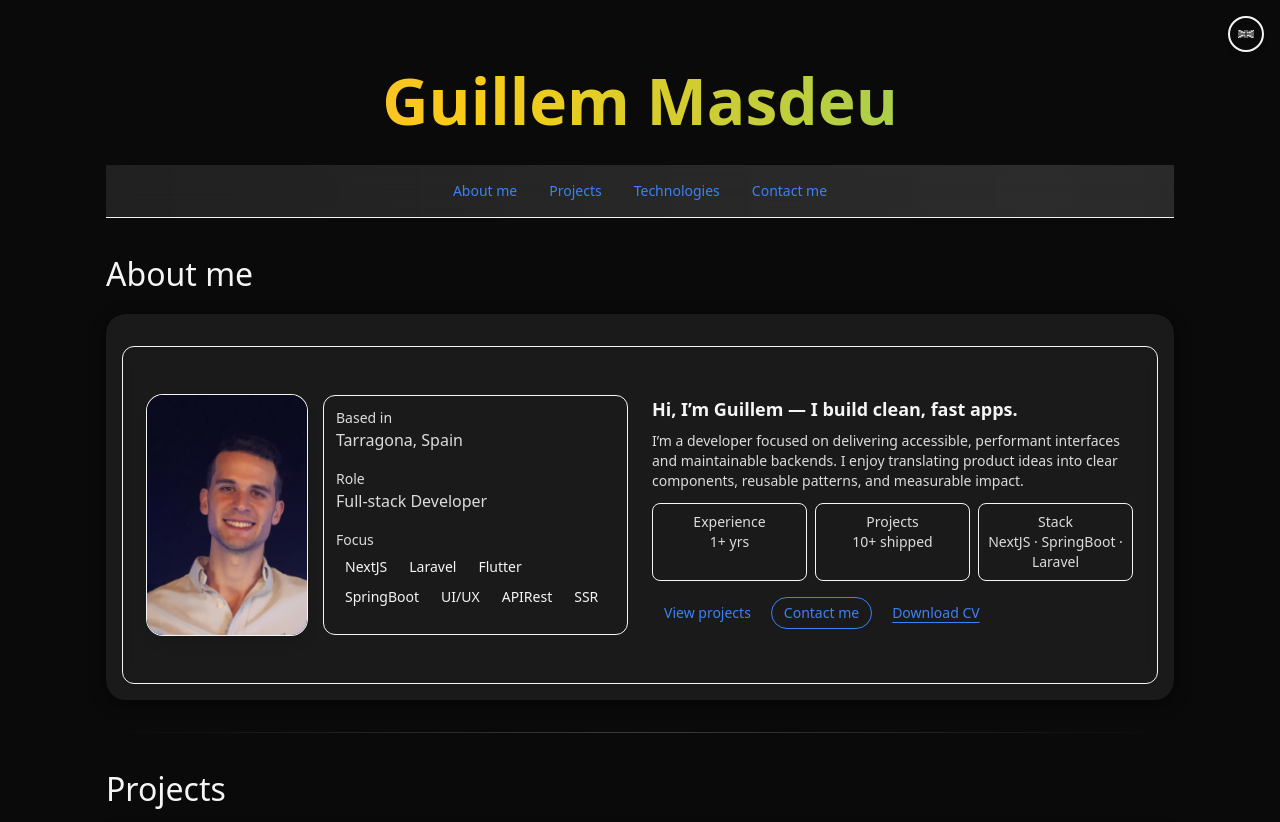
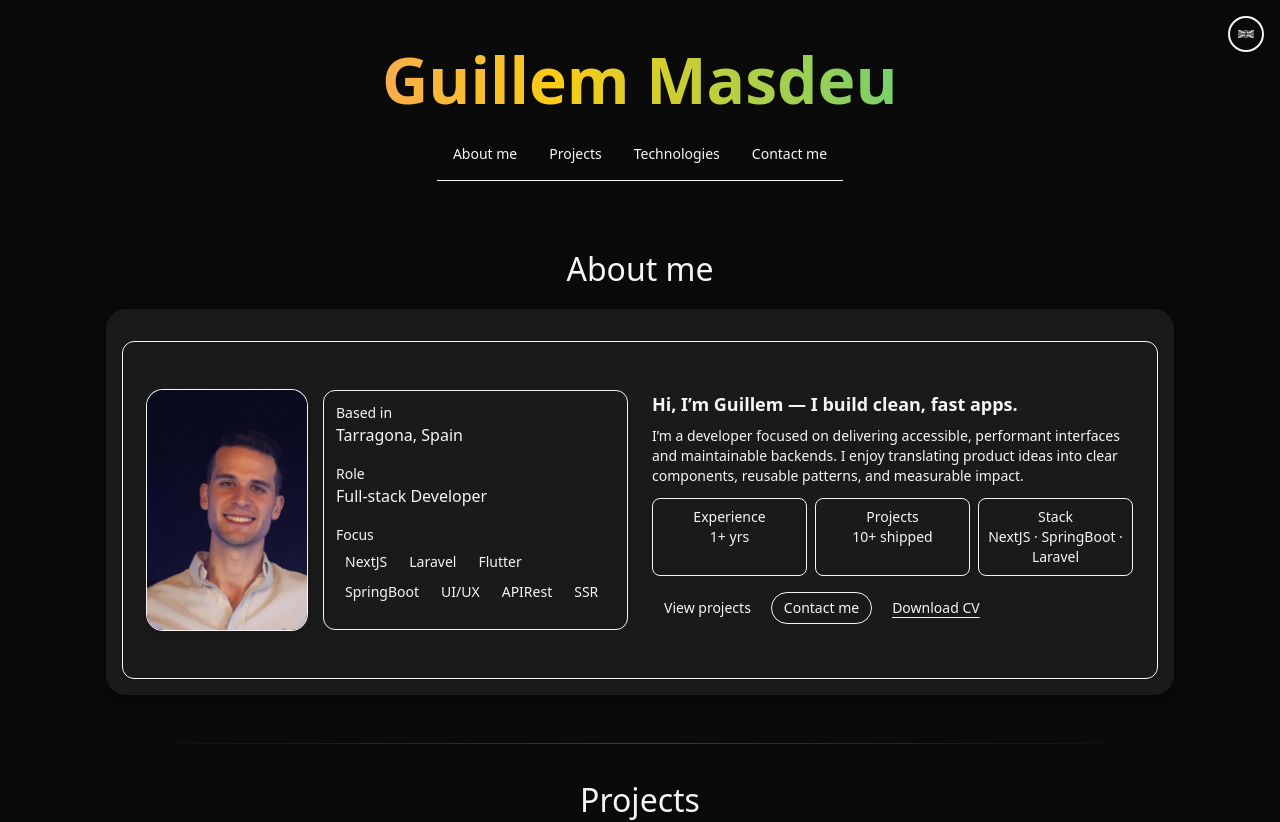
Before and after one commit to g-masdeu/portfolio, a Next.js app: page / in a window 1280 px wide. Shown: the top 822 px of the page. Built offline with nearby package versions, Linux system fonts and the light colour scheme.

Commit message:
animacion titulo pixar

```diff
--- a/app/globals.css
+++ b/app/globals.css
@@ -1,7 +1,9 @@
 @import "tailwindcss";
 @import "tw-animate-css";
 
-/* GLOBAL STYLES */
+/* =========================================
+   1. ESTILOS GLOBALES
+   ========================================= */
 html {
   scroll-behavior: smooth;
 }
@@ -12,65 +14,128 @@ body {
   display: flex;
   flex-direction: column;
   align-items: center;
-  background-color: #0a0a0a; /* Main color negro */
+  background-color: #0a0a0a;
   color: #f5f5f5;
   font-family: var(--font-sans);
+  overflow-x: hidden; /* CRUCIAL: Evita barras de scroll lateral durante la animación de rebote */
 }
 
-/* HEADER NAME */
+/* =========================================
+   2. KEYFRAMES DE ANIMACIÓN
+   ========================================= */
+
+/* --- A. COLORES DEL TEXTO (Bucle infinito) --- */
+@keyframes gradientText {
+  0% { background-position: 0% 50%; }
+  50% { background-position: 100% 50%; }
+  100% { background-position: 0% 50%; }
+}
+
+/* --- B. INTRO PIXAR (Caída + Rebote Elástico + Subida) --- */
+/* Nota: Usamos scale(X, Y) para simular que el texto se aplasta y estira */
+@keyframes pixarIntro {
+  /* FASE 1: CAÍDA */
+  0% { transform: translateY(-150vh) scale(0.5); opacity: 0; animation-timing-function: ease-in; }
+  10% { transform: translateY(-80vh) scale(0.75); opacity: 0.5; animation-timing-function: ease-in; }
+
+  /* IMPACTO 1: Se estira antes de tocar suelo */
+  18% { transform: translateY(33vh) scale(1.15, 1.85); opacity: 1; animation-timing-function: linear; }
+
+  /* APLASTAMIENTO MÁXIMO */
+  22% { transform: translateY(35vh) scale(1.9, 1.1); animation-timing-function: cubic-bezier(0.34, 1.56, 0.64, 1); }
+
+  /* REBOTE 1 (Alto) */
+  28% { transform: translateY(30vh) scale(1.2, 1.8); animation-timing-function: ease-out; }
+  36% { transform: translateY(18vh) scale(1.35, 1.65); animation-timing-function: ease-in; }
+
+  /* IMPACTO 2 */
+  44% { transform: translateY(35vh) scale(1.75, 1.25); animation-timing-function: cubic-bezier(0.34, 1.56, 0.64, 1); }
+
+  /* REBOTE 2 (Medio) */
+  56% { transform: translateY(26vh) scale(1.4, 1.6); animation-timing-function: ease-in; }
+
+  /* IMPACTO 3 */
+  62% { transform: translateY(35vh) scale(1.65, 1.35); animation-timing-function: cubic-bezier(0.34, 1.56, 0.64, 1); }
+
+  /* ESTABILIZACIÓN EN EL CENTRO (Pausa para leer) */
+  82% { transform: translateY(35vh) scale(1.5, 1.5); animation-timing-function: ease-in-out; }
+  88% { transform: translateY(35vh) scale(1.5, 1.5); }
+
+  /* FASE FINAL: SUBIDA (Anticipación y despegue) */
+  90% { transform: translateY(36vh) scale(1.55, 1.45); animation-timing-function: ease-in; } /* Se agacha */
+  93% { transform: translateY(25vh) scale(1.35, 1.65); animation-timing-function: ease-out; } /* Salta */
+
+  /* POSICIÓN FINAL */
+  100% { transform: translateY(0) scale(1, 1); animation-timing-function: ease-out; }
+}
+
+/* --- C. APARICIÓN DEL CONTENIDO (Reveal) --- */
+@keyframes contentReveal {
+  0% {
+    opacity: 0;
+    transform: translateY(60px); /* Aparece desde abajo */
+    filter: blur(8px);
+  }
+  100% {
+    opacity: 1;
+    transform: none; /* IMPRESCINDIBLE: Elimina la transformación para que 'fixed' y 'sticky' funcionen */
+    filter: blur(0);
+  }
+}
+
+/* =========================================
+   3. CLASES UTILITARIAS (Para usar en React)
+   ========================================= */
+
+/* Aplica al H1 */
+.animate-pixar {
+  animation:
+    pixarIntro 3.5s forwards, /* La coreografía física */
+    gradientText 5s ease infinite; /* Los colores */
+
+  will-change: transform, opacity; /* Optimización navegador */
+  position: relative;
+  z-index: 50;
+}
+
+/* Aplica al resto (Navbar, Botón idioma, Secciones) */
+.animate-delayed-reveal {
+  opacity: 0; /* Empieza invisible */
+  animation: contentReveal 1.2s ease-out forwards;
+  animation-delay: 3.0s; /* Espera a que el título termine de rebotar */
+}
+
+/* =========================================
+   4. ESTILOS DE COMPONENTES
+   ========================================= */
+
 h1 {
-  margin: 5% 0 1rem 0;
+  margin: 1rem 0;
   font-size: 4rem;
   text-align: center;
   font-weight: bold;
   background: linear-gradient(90deg, #3b82f6, #f472b6, #facc15, #34d399);
   background-size: 300% 300%;
   -webkit-background-clip: text;
-  -webkit-text-fill-color: transparent;
-  animation: gradientText 5s ease infinite;
+  background-clip: text;
+  color: transparent;
 }
 
-@keyframes gradientText {
-  0% { background-position: 0% 50%; }
-  50% { background-position: 100% 50%; }
-  100% { background-position: 0% 50%; }
-}
-
-
-/* NAVBAR UNDER NAME */
+/* Navbar Sticky */
 header, .sticky {
   position: sticky;
   top: 0;
   width: 100%;
-  z-index: 50;
+  z-index: 40;
   background: transparent;
-  border-bottom: none;
   transition: all 0.3s ease-in-out;
 }
 
-header:hover, .sticky:hover {
+header:hover {
   transform: scale(1.01);
 }
 
-header:hover, .sticky:hover {
-  background: transparent;
-  transform: scale(1.02);
-}
-
-/* Gradient animado opcional */
-.sticky {
-  background: linear-gradient(90deg, #1f1f1f, #2c2c2c, #1f1f1f);
-  background-size: 200% 200%;
-  animation: gradientMove 8s ease infinite;
-}
-
-@keyframes gradientMove {
-  0% { background-position: 0% 50%; }
-  50% { background-position: 100% 50%; }
-  100% { background-position: 0% 50%; }
-}
-
-/* SECTIONS */
+/* Secciones */
 .seccion {
   border-radius: 1.25rem;
   margin: 1rem 0;
@@ -78,65 +143,33 @@ header:hover, .sticky:hover {
   max-width: 1100px;
   padding: 1rem;
   background: #1a1a1a;
-  box-shadow: 0 4px 15px rgba(0,0,0,0.5);
+  box-shadow: 0 4px 15px rgba(0, 0, 0, 0.5);
   transition: transform 0.3s ease, box-shadow 0.3s ease;
 }
 
 .seccion:hover {
   transform: translateY(-5px);
-  box-shadow: 0 8px 25px rgba(0,0,0,0.7);
+  box-shadow: 0 8px 25px rgba(0, 0, 0, 0.7);
 }
 
-/* SUBHEADINGS */
 h2 {
   margin: 2rem 0 1rem 0;
   font-size: 2rem;
   color: #f5f5f5;
+  text-align: center;
 }
 
-/* DIVIDER */
 .divider {
   height: 1px;
   width: 100%;
-  background: linear-gradient(to right, transparent, rgba(255,255,255,0.2), transparent);
+  max-width: 1100px;
+  background: linear-gradient(to right, transparent, rgba(255, 255, 255, 0.2), transparent);
   margin: 2rem 0;
 }
 
-/* TEXT & LINKS */
-p {
-  color: #dcdcdc;
+body > div {
+  width: 100%;
+  display: flex;
+  flex-direction: column;
+  align-items: center;
 }
-
-a {
-  color: #3b82f6;
-  transition: color 0.3s ease;
-}
-
-a:hover {
-  color: #60a5fa;
-}
-
-/* BODY CONTAINER */
-body > div {
-  max-width: 1100px;
-  width: 100%;
-  padding-inline: 1rem;
-}
-
-/* ANIMACIÓN H1 */
-@keyframes dropBounce {
-  0% { transform: translateY(-200%); opacity: 0; }
-  30% { transform: translateY(0%); }     /* Cae al suelo */
-  45% { transform: translateY(-30%); }   /* Rebote alto */
-  60% { transform: translateY(0%); }     /* Cae */
-  75% { transform: translateY(-10%); }   /* Rebote medio */
-  85% { transform: translateY(0%); }     /* Cae */
-  95% { transform: translateY(-3%); }    /* Rebote pequeño */
-  100% { transform: translateY(0); opacity: 1; }
-}
-
-.animate-drop-bounce {
-  animation:
-    dropBounce 1.2s cubic-bezier(0.28, 0.84, 0.42, 1) forwards,
-    gradientText 5s ease infinite;
-}
--- a/app/page.tsx
+++ b/app/page.tsx
@@ -1,72 +1,95 @@
 "use client";
 
-import { LanguageProvider, useLanguage } from "@/context/LanguageContext"; // Importa el provider
-import LanguageToggle from "@/components/LanguageToggle"; // Importa el botón
+import { useLanguage } from "@/context/LanguageContext";
+import LanguageToggle from "@/components/LanguageToggle";
 import Navigation from "@/components/Navigation";
 import ProjectsSection from "@/components/sections/ProjectSection";
 import AboutSection from "@/components/sections/AboutSection";
 import TechSection from "@/components/sections/TechSection";
 import ContactMeSection from "@/components/sections/ContactMeSection";
 
-// Creamos un componente interno para usar el hook 'useLanguage'
-function HomeContent() {
+export default function Home() {
   const { t } = useLanguage();
 
   return (
-    <div>
+    <div className="relative min-h-screen w-full flex flex-col items-center">
+
+      {/* Ancla invisible para volver arriba */}
       <div id="top" />
-      <LanguageToggle /> {/* Aquí va el botón de la bandera */}
 
-      {/* NOMBRE */}
-      <div className="overflow-hidden py-4">
-        <h1 className="text-4xl md:text-6xl font-bold text-center mt-8 mb-4 animate-drop-bounce">
+      {/*
+         1. BOTÓN DE IDIOMA
+         Se renderiza aquí limpio. La animación y posición van dentro del componente.
+      */}
+      <LanguageToggle />
+
+      {/*
+         2. TÍTULO CON ANIMACIÓN DE ENTRADA (PIXAR)
+         Es el único elemento visible al cargar la página.
+      */}
+      <div className="relative z-50 pt-8 px-4">
+        <h1 className="text-5xl md:text-7xl font-extrabold animate-pixar cursor-default">
           Guillem Masdeu
         </h1>
       </div>
 
-      {/* NAVBAR */}
-      <header className="sticky top-0 z-50">
+      {/*
+         3. NAVBAR (STICKY)
+         Tiene su propia animación de entrada (delayed).
+         Está fuera de <main> para garantizar que 'sticky' funcione.
+      */}
+      <header className="sticky top-0 z-40 mb-8 w-full flex justify-center animate-delayed-reveal">
         <Navigation />
       </header>
 
-      {/* ABOUT ME */}
+      {/*
+         4. RESTO DEL CONTENIDO
+         Todo esto aparece suavemente después de que el título sube.
+      */}
+      <main className="animate-delayed-reveal w-full flex flex-col items-center pb-20">
+
+        <div className="w-full max-w-[1100px] px-4 space-y-12">
+
+          {/* SECCIÓN: SOBRE MÍ */}
+          <div>
              <h2 id="about-me" className="scroll-mt-28">{t.about.title}</h2>
              <div className="seccion">
                <AboutSection />
              </div>
+          </div>
 
           <div className="divider" />
 
-      {/* PROJECTS */}
+          {/* SECCIÓN: PROYECTOS */}
+          <div>
             <h2 id="projects" className="scroll-mt-28">{t.projects.title}</h2>
             <div className="seccion">
               <ProjectsSection />
             </div>
+          </div>
 
           <div className="divider" />
 
-      {/* TECHNOLOGIES */}
+          {/* SECCIÓN: TECNOLOGÍAS */}
+          <div>
             <h2 id="technologies" className="scroll-mt-28">{t.tech.title}</h2>
             <div className="seccion">
               <TechSection />
             </div>
+          </div>
 
           <div className="divider" />
 
-      {/* CONTACT */}
+          {/* SECCIÓN: CONTACTO */}
+          <div>
             <h2 id="contact" className="scroll-mt-28">{t.contact.title}</h2>
             <div className="seccion">
               <ContactMeSection />
             </div>
           </div>
+
+        </div>
+      </main>
+    </div>
   );
 }
-
-// El componente default exportado envuelve todo en el Provider
-export default function Home() {
-  return (
-    <LanguageProvider>
-      <HomeContent />
-    </LanguageProvider>
-  );
-}
--- a/components/LanguageToggle.tsx
+++ b/components/LanguageToggle.tsx
@@ -7,12 +7,15 @@ export default function LanguageToggle() {
   const { language, toggleLanguage } = useLanguage();
 
   return (
-    <div className="fixed top-4 right-4 z-[100]">
+    // CLAVE: 'fixed' y 'animate-delayed-reveal' en el MISMO elemento.
+    // Al terminar la animación, el CSS global hace 'transform: none',
+    // permitiendo que 'fixed' vuelva a funcionar con respecto a la ventana.
+    <div className="fixed top-4 right-4 z-[100] animate-delayed-reveal">
       <Button
         variant="outline"
         size="icon"
         onClick={toggleLanguage}
-        // AÑADIDO: grayscale hover:grayscale-0 transition-all
+        // Incluimos tu efecto de grayscale + hover color
         className="rounded-full bg-background/80 backdrop-blur shadow-md hover:scale-105 border-2 grayscale hover:grayscale-0 transition-all duration-300"
         title={language === "en" ? "Switch to Spanish" : "Cambiar a Inglés"}
       >
```
Lines whose indentation alone changed are shown as unchanged.
